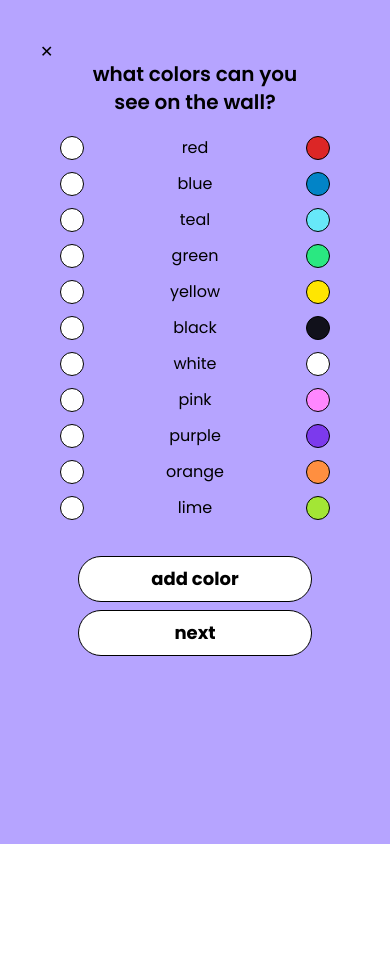
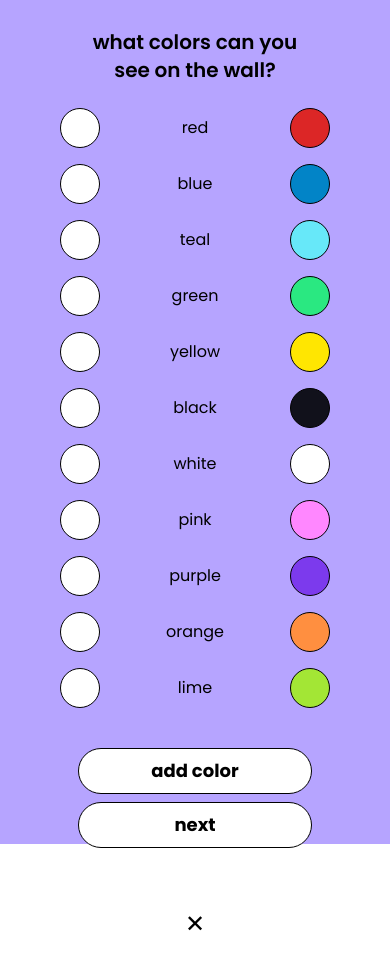
Before and after one commit to lubczanska/boulder-twister, a React (Vite) app: page / in a window 390 px wide. Both pictures are taken after a click on the button "new game". Shown: the top 970 px of the page. Before the commit the page ends 844 px from the top, so only its background shows below. Built offline with nearby package versions, Linux system fonts and the light colour scheme.

Commit message:
mobile sizing

```diff
--- a/src/App.tsx
+++ b/src/App.tsx
@@ -60,7 +60,7 @@ function App() {
 
   return (
     <React.Fragment>
-      <div className="h-screen">
+      <div className="h-dvh">
         {!showNew && !showPlay && (
           <header className="pt-40 pb-20 font-bold">
             <h1 className="text-6xl">boulder</h1>
--- a/src/components/NewGame.tsx
+++ b/src/components/NewGame.tsx
@@ -58,7 +58,7 @@ const NewGame = ({ onSubmit, onClose }: NewGameProps) => {
   };
 
   return (
-    <div className="w-full px-5 mx-auto  pt-10">
+    <div className="w-full px-5 mx-auto  pt-2">
       {/* modal */}
       <dialog
         id="show_color_modal"
@@ -125,13 +125,6 @@ const NewGame = ({ onSubmit, onClose }: NewGameProps) => {
         )}
         {next ? (
           <div className="flex flex-col w-full h-full p-5 items-center gap-10">
-            <button
-              type="button"
-              className="absolute left-10 top-10"
-              onClick={() => setNext(false)}
-            >
-              ✕
-            </button>
             <label className="mx-auto w-2/3 pt-5 pb-2 text-xl font-semibold">
               {t("limb_picker_title")}
             </label>
@@ -159,16 +152,16 @@ const NewGame = ({ onSubmit, onClose }: NewGameProps) => {
             >
               {t("start")}
             </button>
-          </div>
-        ) : (
-          <div className="flex flex-col gap-3 items-center">
             <button
               type="button"
-              className="absolute left-10 top-10"
-              onClick={onClose}
+              className="py-10 text-2xl"
+              onClick={() => setNext(false)}
             >
               ✕
             </button>
+          </div>
+        ) : (
+          <div className="flex flex-col gap-4 items-center">
             <label className="mx-auto w-2/3 pt-5 pb-2 text-xl font-semibold">
               {t("color_picker_title")}
             </label>
@@ -178,14 +171,14 @@ const NewGame = ({ onSubmit, onClose }: NewGameProps) => {
                 className="w-full px-10 flex justify-between items-center max-w-[400px]"
               >
                 <input
-                  className="w-6 h-6 text-black bg-white border-black rounded-full"
+                  className="w-10 h-10 text-black bg-white border-black rounded-full"
                   type="checkbox"
                   defaultChecked={selected[index]}
                   onChange={() => handleCheck(index, "color")}
                 />
                 <p>{t(color.name)}</p>
                 <div
-                  className="w-6 h-6 border-black border rounded-full"
+                  className="w-10 h-10 border-black border rounded-full"
                   style={{ backgroundColor: color.value }}
                 ></div>
               </div>
@@ -211,6 +204,9 @@ const NewGame = ({ onSubmit, onClose }: NewGameProps) => {
                 label={t("next")}
               />
             </div>
+            <button type="button" className="py-10 text-2xl" onClick={onClose}>
+              ✕
+            </button>
           </div>
         )}
       </form>
--- a/src/components/Play.tsx
+++ b/src/components/Play.tsx
@@ -48,7 +48,7 @@ const Play = ({ game, onClose }: PlayProps) => {
 
   return color && limb !== null ? (
     <div
-      className="w-full h-screen flex flex-col items-center"
+      className="w-full h-dvh flex flex-col items-center"
       style={{ backgroundColor: color.value }}
     >
       <a
```
Also changed, not shown: 1 other file (tests, documents, lock files or other folders).
